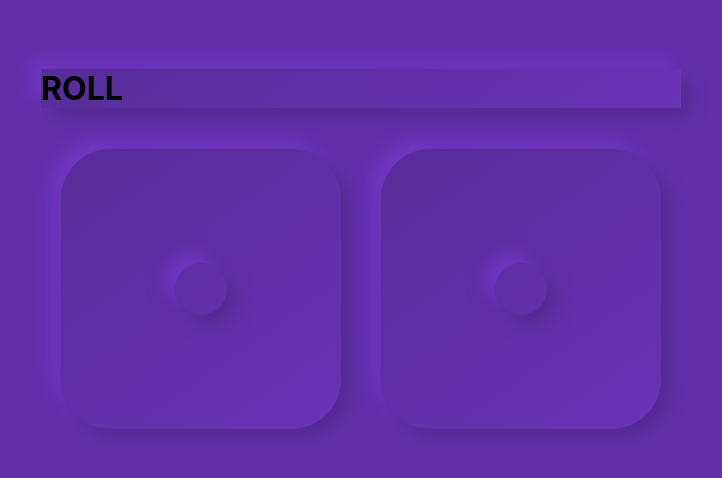
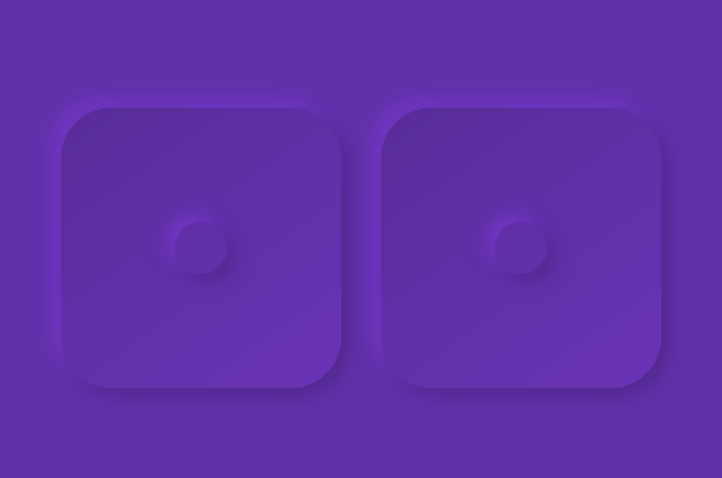
Before and after one commit to thesyaf/squishDie, a React (Create React App) app: page / in a window 1280 px wide. Shown: the part 152-630 px from the top of the page, without its empty margins (279-1001 px from the left). Built offline with nearby package versions, Linux system fonts and the light colour scheme.

Commit message:
hide text for now

```diff
--- a/src/App.js
+++ b/src/App.js
@@ -19,7 +19,7 @@ export default function App() {
 
   return (
     <div className="board">
-      <h1>ROLL</h1>
+      {/* <h1>ROLL</h1> */}
       <div className="box">
         {/* <Die /> */}
         <DieAlt />
```
